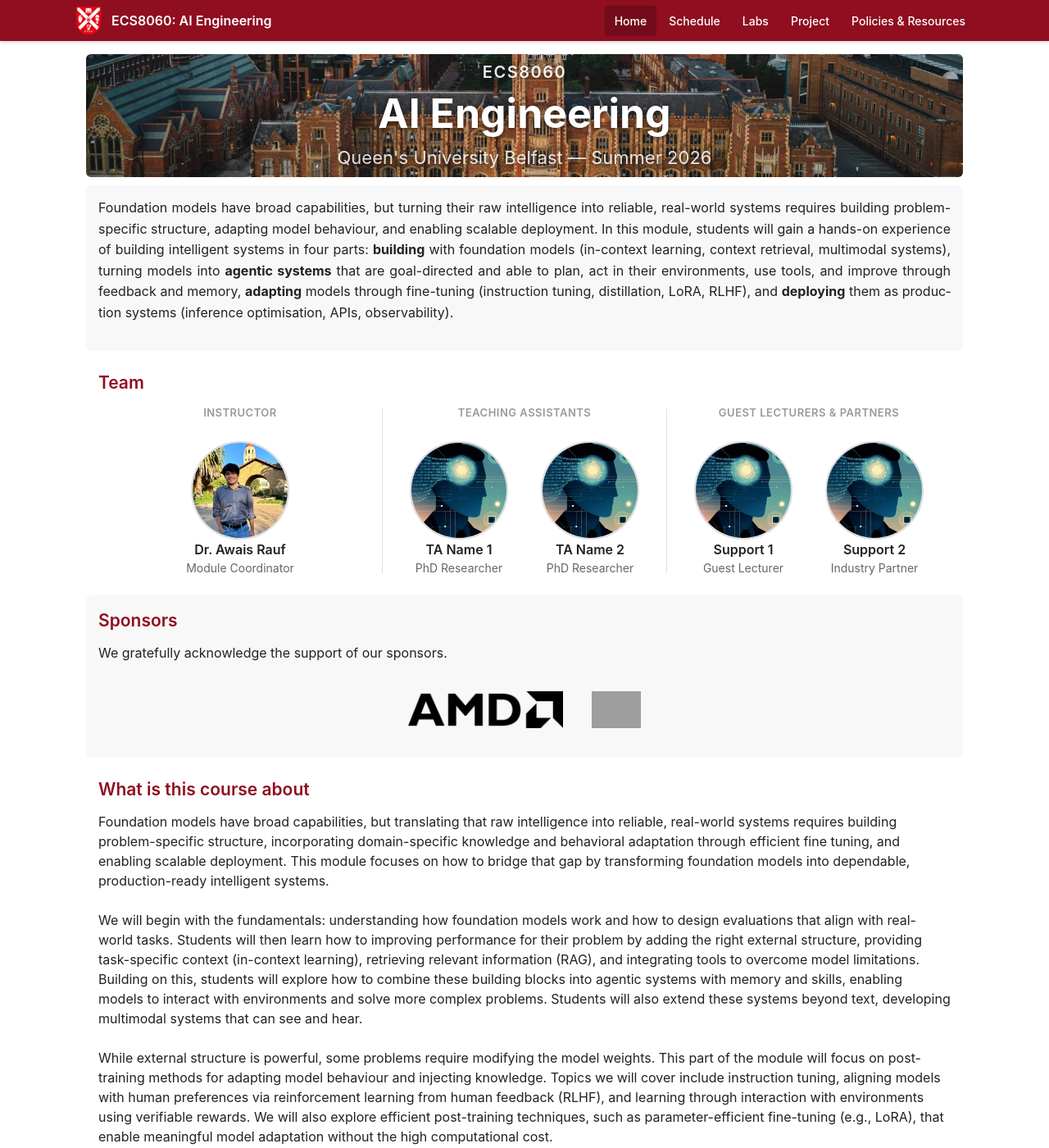
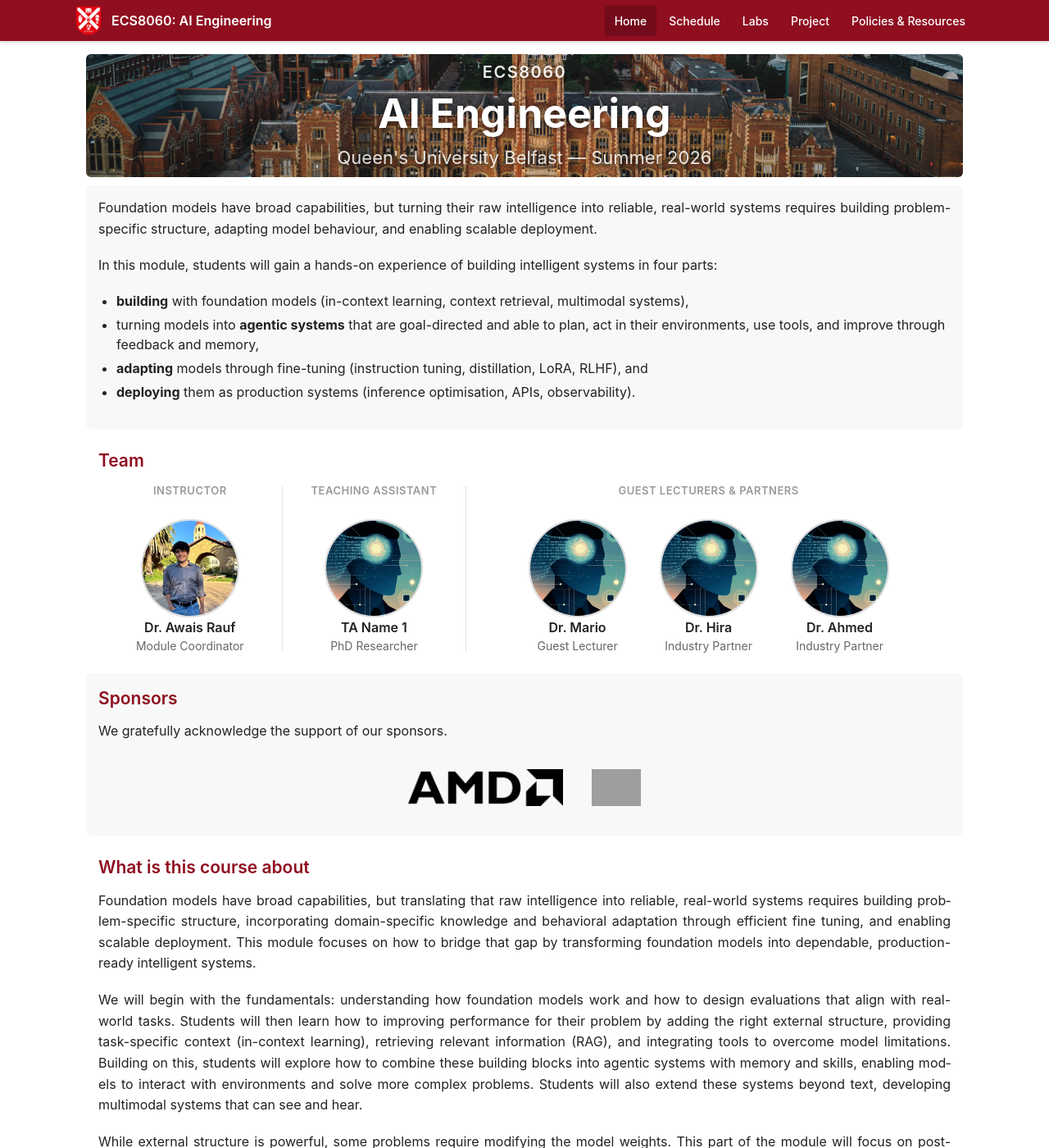
Before and after one commit to awaisrauf/ai_engineering_course, a Jekyll site: the page built from index.html, in a window 1280 px wide and 1400 px high. Shown: the whole window at 82% size. Built offline with Jekyll 4.4.1, drawn with Linux system fonts in a browser that asks for light colours; grey boxes are pictures that could not be loaded.

Commit message:
small changes in team part

```diff
--- a/_data/team.yml
+++ b/_data/team.yml
@@ -14,18 +14,18 @@ teaching_assistants:
     image: "assets/imgs/profile_placeholder.png"
     office_hours: "Mondays 10:00-12:00"
 
-  - name: "TA Name 2"
-    role: "PhD Researcher"
-    image: "assets/imgs/profile_placeholder.png"
-    office_hours: "Wednesdays 14:00-16:00"
-
 others:
-  - name: "Support 1"
+  - name: "Dr. Mario"
     role: "Guest Lecturer"
     image: "assets/imgs/profile_placeholder.png"
     url: "#"
 
-  - name: "Support 2"
+  - name: "Dr. Hira"
+    role: "Industry Partner"
+    image: "assets/imgs/profile_placeholder.png"
+    url: "#"
+
+  - name: "Dr. Ahmed"
     role: "Industry Partner"
     image: "assets/imgs/profile_placeholder.png"
     url: "#"
--- a/assets/css/style.css
+++ b/assets/css/style.css
@@ -261,6 +261,10 @@
   padding: 0 20px;
 }
 
+.team-group:last-child {
+  flex: 3;
+}
+
 .team-group-label {
   font-size: 13px;
   font-weight: 600;
@@ -280,7 +284,7 @@
 
 .team-grid {
   display: flex;
-  flex-wrap: wrap;
+  flex-wrap: nowrap;
   justify-content: center;
   gap: 30px 40px;
 }
--- a/index.html
+++ b/index.html
@@ -25,10 +25,23 @@ title: Home
      <p>
         Foundation models have broad capabilities, but turning their raw intelligence into reliable, real-world systems
         requires building problem-specific structure, adapting model behaviour, and enabling scalable deployment.
-        In this module, students will gain a hands-on experience of building intelligent systems in four parts: <b>building</b> with foundation models (in-context learning, context retrieval, multimodal systems),
+        <br>
+        <br>
+        In this module, students will gain a hands-on experience of building intelligent systems in four parts:
+        <ul>
+        <li>
+        <b>building</b> with foundation models (in-context learning, context retrieval, multimodal systems),
+        </li>
+        <li>
         turning models into <b>agentic systems</b> that are goal-directed and able to plan, act in their environments, use tools, and improve through feedback and memory,
+        </li>
+        <li>
         <b>adapting</b> models through fine-tuning (instruction tuning, distillation, LoRA, RLHF), and
+        </li>
+        <li>
         <b>deploying</b> them as production systems (inference optimisation, APIs, observability).
+        </li>
+        </ul>
      </p>
 
 
@@ -51,7 +64,6 @@ title: Home
             <img src="{{ person.image }}" alt="{{ person.name }}">
             <div class="info">
               <div class="name">{% if person.url %}<a href="{{ person.url }}">{{ person.name }}</a>{% else %}{{ person.name }}{% endif %}</div>
-
               <div class="role">{{ person.role }}</div>
             </div>
           </div>
@@ -60,7 +72,7 @@ title: Home
       </div>
       <div class="team-group-divider"></div>
       <div class="team-group">
-        <h3 class="team-group-label">Teaching Assistants</h3>
+        <h3 class="team-group-label">Teaching Assistant</h3>
         <div class="team-grid">
           {% for person in site.data.team.teaching_assistants %}
           <div class="team-member">
@@ -105,6 +117,7 @@ title: Home
   </div>
   <div class="section">
   <h2 class="section-title">What is this course about</h2>
+  <p>
   Foundation models have broad capabilities, but translating that raw intelligence into reliable, real-world systems
   requires building problem-specific structure, incorporating domain-specific knowledge and behavioral adaptation through
   efficient fine tuning, and enabling scalable deployment. This module focuses on how to bridge that gap by transforming
@@ -137,6 +150,7 @@ title: Home
     <br>
     <br>
   To foster hands-on experience, students will have access to local GPUs in the PGT lab as well as API access to a wide range of open-source foundation models, thanks to our sponsors.
+  </p>
   </div>
 
   <!-- Logistics Section -->
```
